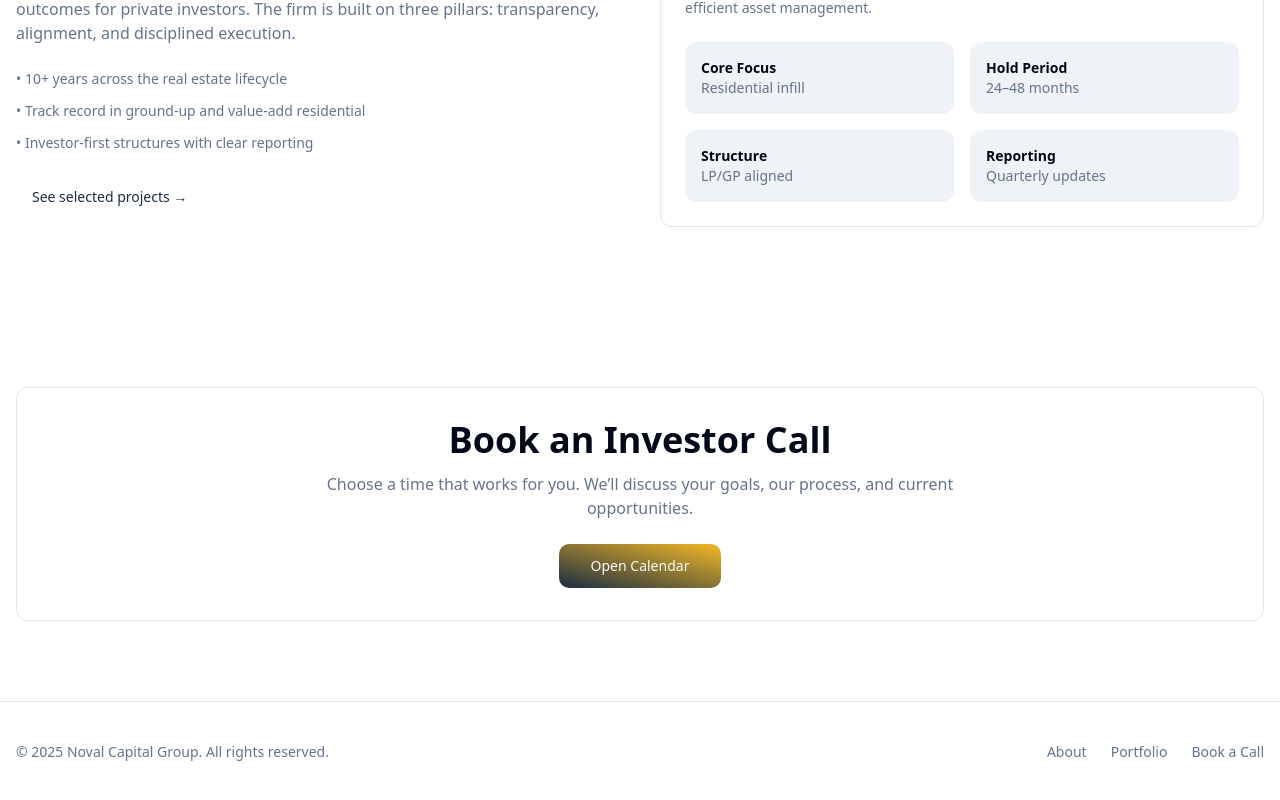
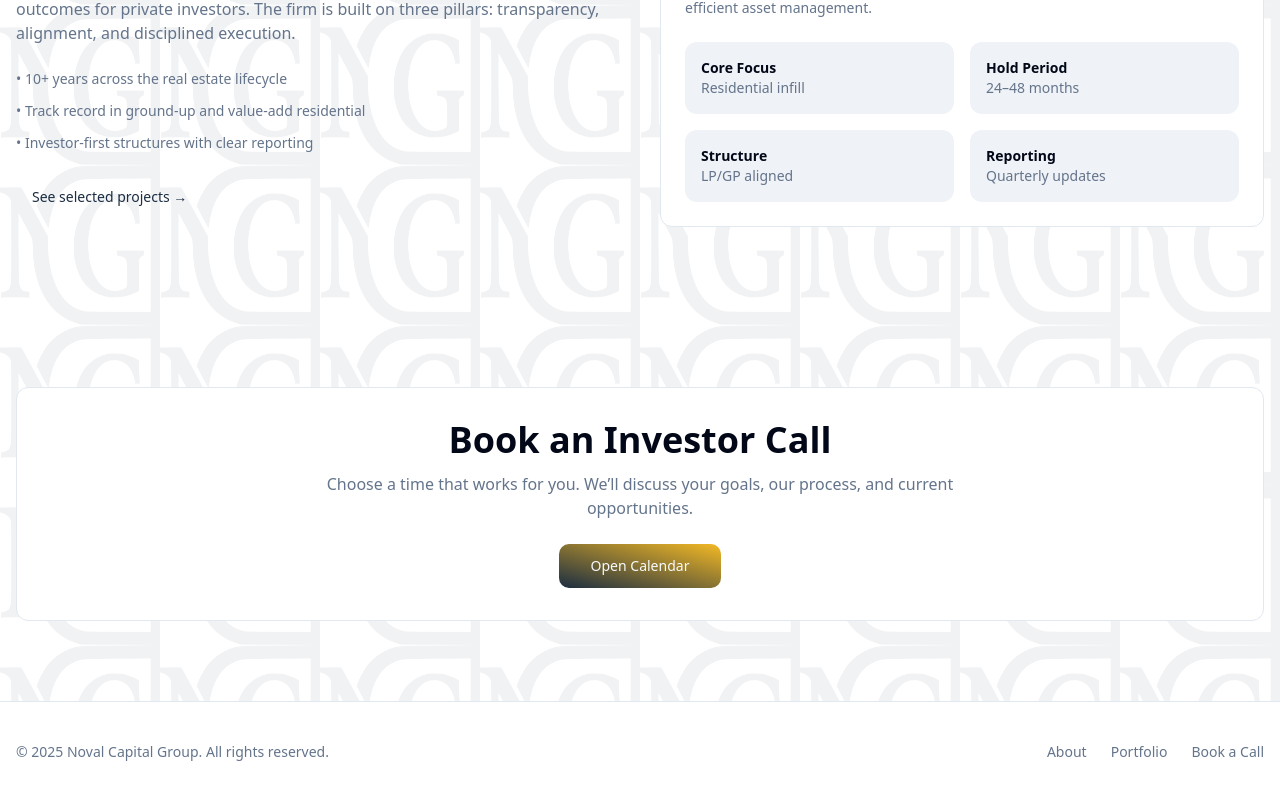
Before and after one commit to Noval-Capital-Group/deal-showcase-plan, a React (Vite) app: page / in a window 1280 px wide. Shown: the part 1930-2730 px from the top of the page. Built offline with nearby package versions, Linux system fonts and the light colour scheme.

Commit message:
Add logo as background
Add the logo as a faint, repeating background with a light transparent effect to the content section of the page.

```diff
--- a/src/index.css
+++ b/src/index.css
@@ -124,4 +124,20 @@ All colors MUST be HSL.
     -webkit-mask-composite: source-over;
     display: block;
   }
+
+  /* Faint repeating brand icon background */
+  .brand-repeat { position: relative; }
+  .brand-repeat::before {
+    content: "";
+    position: absolute;
+    inset: 0;
+    background-image: url('/lovable-uploads/1fe60cea-c857-471e-af8e-2623c1e6bd3a.png');
+    background-repeat: repeat;
+    background-size: 160px 160px;
+    background-position: top left;
+    opacity: 0.06; /* subtle, adjustable */
+    pointer-events: none;
+    z-index: 0;
+  }
+  .brand-repeat > * { position: relative; z-index: 1; }
 }
--- a/src/pages/Index.tsx
+++ b/src/pages/Index.tsx
@@ -29,9 +29,11 @@ const Index = () => {
       <Navbar />
       <main>
         <Hero />
-        <Portfolio />
-        <Bio />
-        <BookCall />
+        <div className="brand-repeat">
+          <Portfolio />
+          <Bio />
+          <BookCall />
+        </div>
       </main>
       <Footer />
     </>
```
Also changed, not shown: public/lovable-uploads/1fe60cea-c857-471e-af8e-2623c1e6bd3a.png (added).
